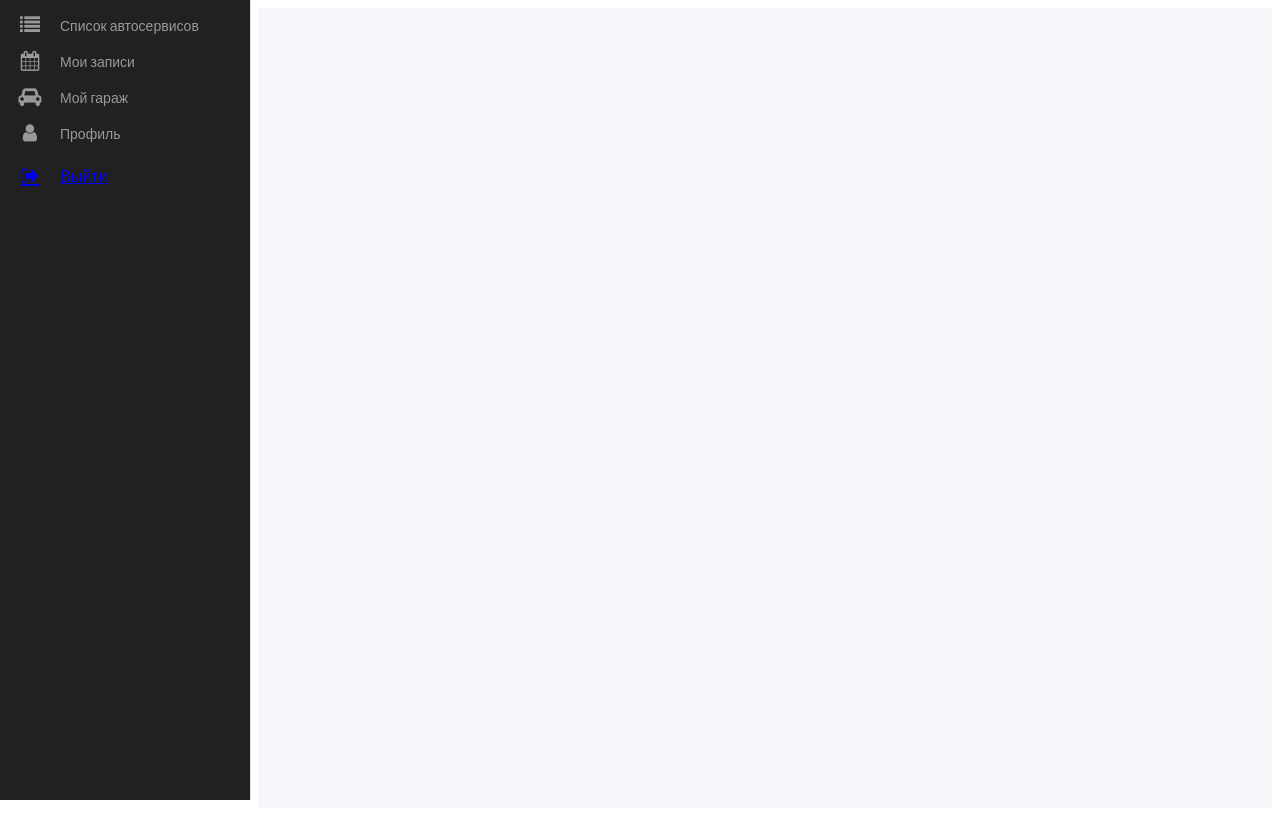
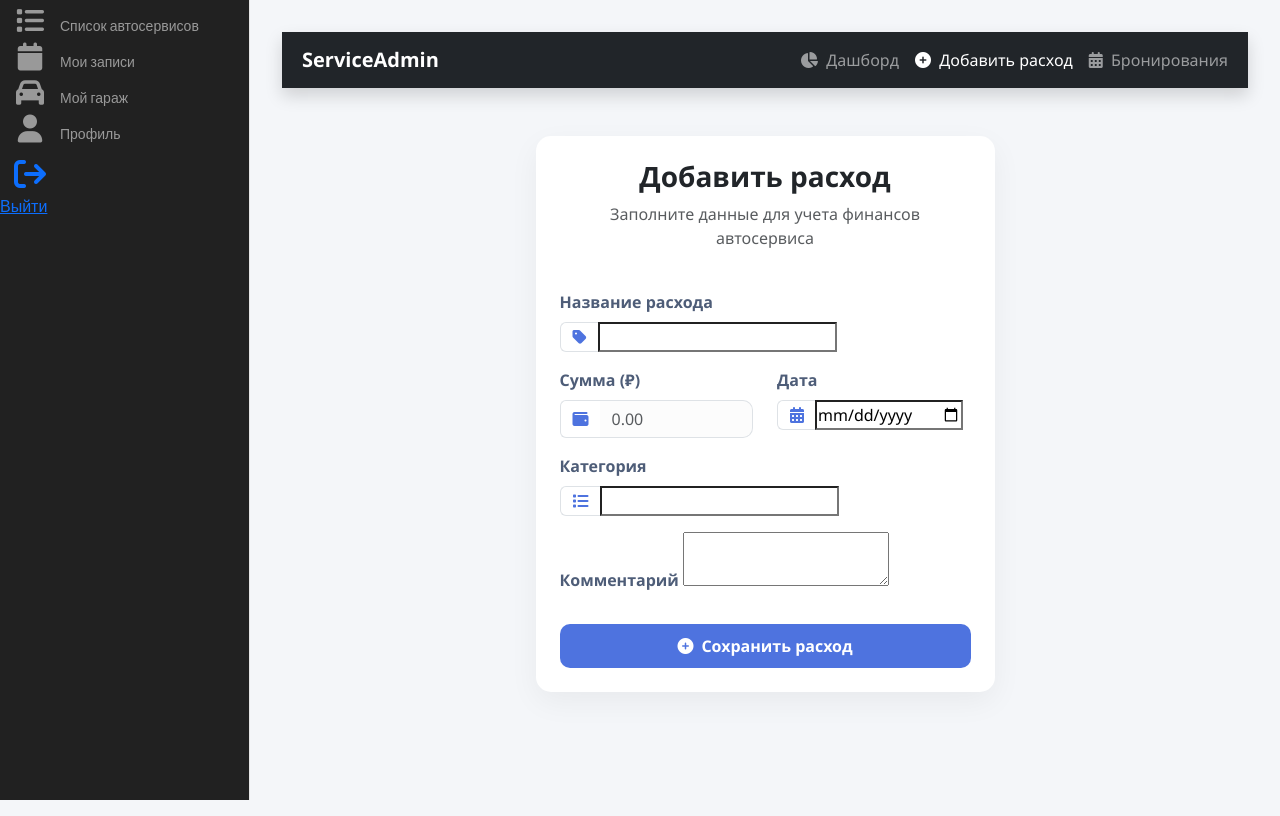
Before and after one commit to HiKKors/CarServiceDiplom, a Django app: template analytics/templates/analytics/expenses_managment.html in a window 1280 px wide. Run offline with Django 5.2, Linux system fonts and the light colour scheme; the template is opened without the code that fills it: most values are stand-ins (such as "Sample title", 1, 10 or a date in 2020); form fields are guessed from the names that the template uses; some libraries are stand-ins or nearby versions; some web fonts are replaced.

Commit message:
Add templates

```diff
--- a/analytics/templates/analytics/expenses_managment.html
+++ b/analytics/templates/analytics/expenses_managment.html
@@ -1,3 +1,97 @@
 {% extends 'autoService/menu-layout.html' %}
 
 {% load static %}
+
+{% block styles %}
+    <meta charset="UTF-8">
+    <link href="https://cdn.jsdelivr.net/npm/bootstrap@5.3.0/dist/css/bootstrap.min.css" rel="stylesheet">
+    <link rel="stylesheet" href="https://cdnjs.cloudflare.com/ajax/libs/font-awesome/6.0.0/css/all.min.css">
+    <style>
+        body { background-color: #f4f7f6; font-family: 'Segoe UI', Tahoma, Geneva, Verdana, sans-serif; }
+        .card { border: none; border-radius: 15px; box-shadow: 0 10px 30px rgba(0,0,0,0.05); }
+        .btn-primary { background: #4e73df; border: none; border-radius: 10px; padding: 10px 20px; transition: 0.3s; }
+        .btn-primary:hover { background: #2e59d9; transform: translateY(-2px); }
+        .form-label { font-weight: 600; color: #4e5d78; }
+        .input-group-text { background-color: #fff; border-right: none; color: #4e73df; }
+        .form-control, .form-select { border-left: none; border-radius: 0 10px 10px 0; background-color: #fcfcfc; }
+        .form-control:focus { box-shadow: none; border-color: #4e73df; }
+    </style>
+{% endblock %}
+
+{% block content %}
+<nav class="navbar navbar-expand-lg navbar-dark bg-dark mb-4 shadow">
+    <div class="container-fluid">
+        <a class="navbar-brand fw-bold" href="#"><i class="fas fa-car-wrench me-2"></i>ServiceAdmin</a>
+        <div class="navbar-nav">
+            <a class="nav-link" href="{% url 'dashboard' service %}"><i class="fas fa-chart-pie me-1"></i> Дашборд</a>
+            <a class="nav-link active" href="{% url 'add_expense' service %}"><i class="fas fa-plus-circle me-1"></i> Добавить расход</a>
+            <a class="nav-link" href="#"><i class="fas fa-calendar-alt me-1"></i> Бронирования</a>
+        </div>
+    </div>
+</nav>
+
+<div class="container mt-5">
+    <div class="row justify-content-center">
+        <div class="col-md-6">
+            <div class="card p-4">
+                <div class="text-center mb-4">
+                    <h3 class="fw-bold">Добавить расход</h3>
+                    <p class="text-muted">Заполните данные для учета финансов автосервиса</p>
+                </div>
+
+                <form method="post">
+                    {% csrf_token %}
+
+                    <div class="mb-3">
+                        <label class="form-label">Название расхода</label>
+                        <div class="input-group">
+                            <span class="input-group-text"><i class="fas fa-tag"></i></span>
+                            {{ form.title }}
+                        </div>
+                    </div>
+
+                    <div class="row">
+                        <div class="col-md-6 mb-3">
+                            <label class="form-label">Сумма (₽)</label>
+                            <div class="input-group">
+                                <span class="input-group-text"><i class="fas fa-wallet"></i></span>
+                                <input type="number" name="amount" class="form-control" step="0.01" required placeholder="0.00">
+                            </div>
+                        </div>
+                        <div class="col-md-6 mb-3">
+                            <label class="form-label">Дата</label>
+                            <div class="input-group">
+                                <span class="input-group-text"><i class="fas fa-calendar-alt"></i></span>
+                                {{ form.date }}
+                            </div>
+                        </div>
+                    </div>
+
+                    <div class="mb-3">
+                        <label class="form-label">Категория</label>
+                        <div class="input-group">
+                            <span class="input-group-text"><i class="fas fa-list"></i></span>
+                            {{ form.category }}
+                        </div>
+                    </div>
+
+                    <div class="mb-4">
+                        <label class="form-label">Комментарий</label>
+                        {{ form.description }}
+                    </div>
+
+                    <div class="d-grid">
+                        <button type="submit" class="btn btn-primary fw-bold">
+                            <i class="fas fa-plus-circle me-2"></i>Сохранить расход
+                        </button>
+                    </div>
+                </form>
+            </div>
+        </div>
+    </div>
+</div>
+
+</body>
+</html>
+
+{% endblock %}
```
Also changed, not shown: analytics/templates/analytics/analytics_dashboard.html (+146 -0 lines).
